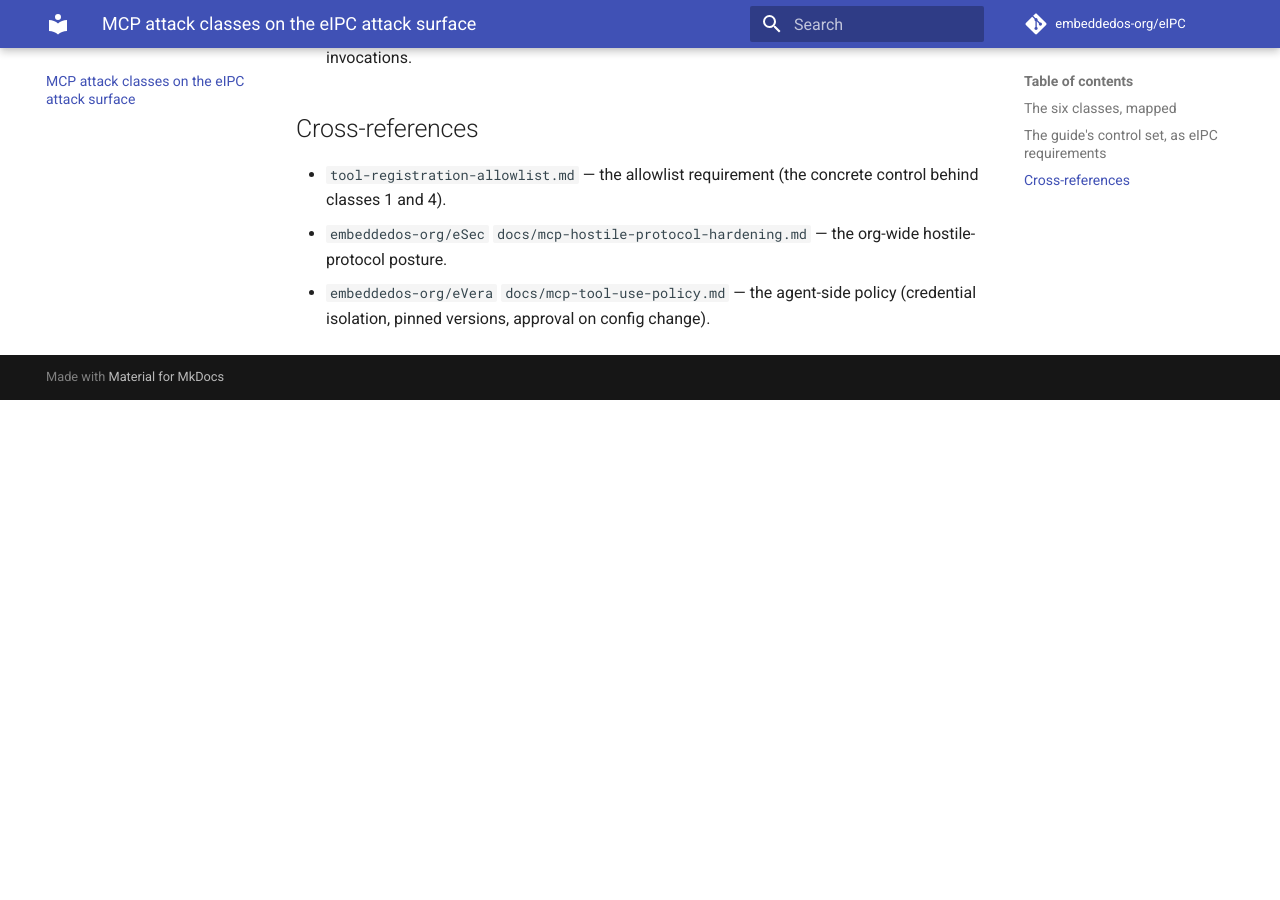
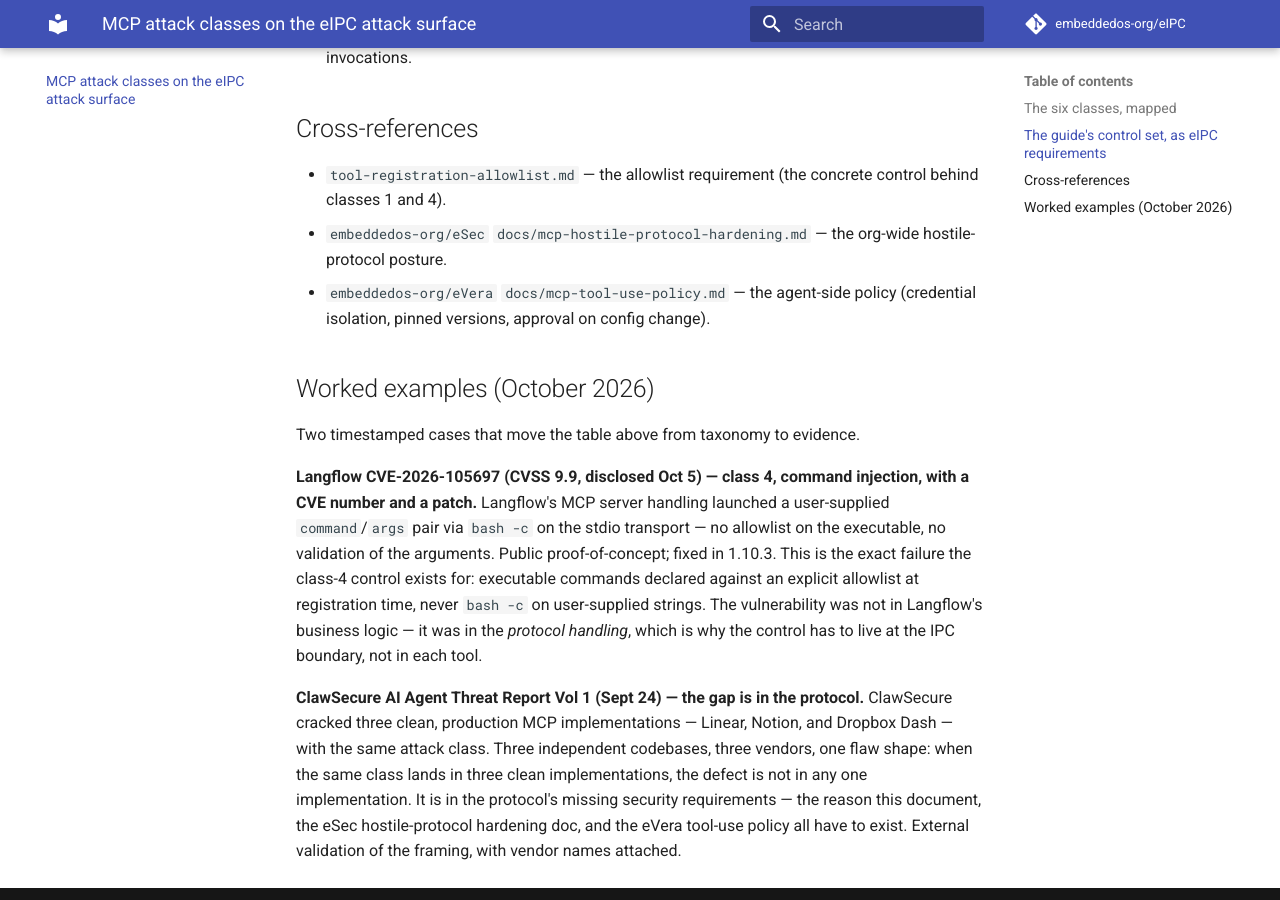
Before and after one commit to embeddedos-org/eIPC, an MkDocs documentation site: the page built from docs/mcp-attack-classes-ipc.md, in a window 1280 px wide and 900 px high, scrolled down 1512 px. Built offline with MkDocs 1.6.1 and Material for MkDocs 9.7.7, drawn with Linux system fonts in a browser that asks for light colours; comment, search, counter and statistics services are not loaded; before the commit the page ends 1912 px from its top, so only the background shows below that.

Commit message:
docs(eipc): worked examples for the MCP attack-classes doc
Adds the "Worked examples" section to docs/mcp-attack-classes-ipc.md:
Langflow CVE-2026-105697 (CVSS 9.9, stdio command injection via bash -c,
no allowlist, public PoC, fixed 1.10.3) as the class-4 case with a CVE
and a patch, and the ClawSecure report (Linear/Notion/Dropbox Dash
cracked, same class in three clean implementations) as the
"the gap is in the protocol" validation of the doc's framing.

```diff
--- a/docs/mcp-attack-classes-ipc.md
+++ b/docs/mcp-attack-classes-ipc.md
@@ -38,3 +38,28 @@
   the org-wide hostile-protocol posture.
 - `embeddedos-org/eVera` `docs/mcp-tool-use-policy.md` — the agent-side
   policy (credential isolation, pinned versions, approval on config change).
+
+## Worked examples (October 2026)
+
+Two timestamped cases that move the table above from taxonomy to evidence.
+
+**Langflow CVE-2026-105697 (CVSS 9.9, disclosed Oct 5) — class 4, command
+injection, with a CVE number and a patch.** Langflow's MCP server handling
+launched a user-supplied `command`/`args` pair via `bash -c` on the stdio
+transport — no allowlist on the executable, no validation of the arguments.
+Public proof-of-concept; fixed in 1.10.3. This is the exact failure the
+class-4 control exists for: executable commands declared against an
+explicit allowlist at registration time, never `bash -c` on
+user-supplied strings. The vulnerability was not in Langflow's business
+logic — it was in the *protocol handling*, which is why the control has to
+live at the IPC boundary, not in each tool.
+
+**ClawSecure AI Agent Threat Report Vol 1 (Sept 24) — the gap is in the
+protocol.** ClawSecure cracked three clean, production MCP
+implementations — Linear, Notion, and Dropbox Dash — with the same attack
+class. Three independent codebases, three vendors, one flaw shape: when the
+same class lands in three clean implementations, the defect is not in any
+one implementation. It is in the protocol's missing security requirements —
+the reason this document, the eSec hostile-protocol hardening doc, and the
+eVera tool-use policy all have to exist. External validation of the
+framing, with vendor names attached.
```
